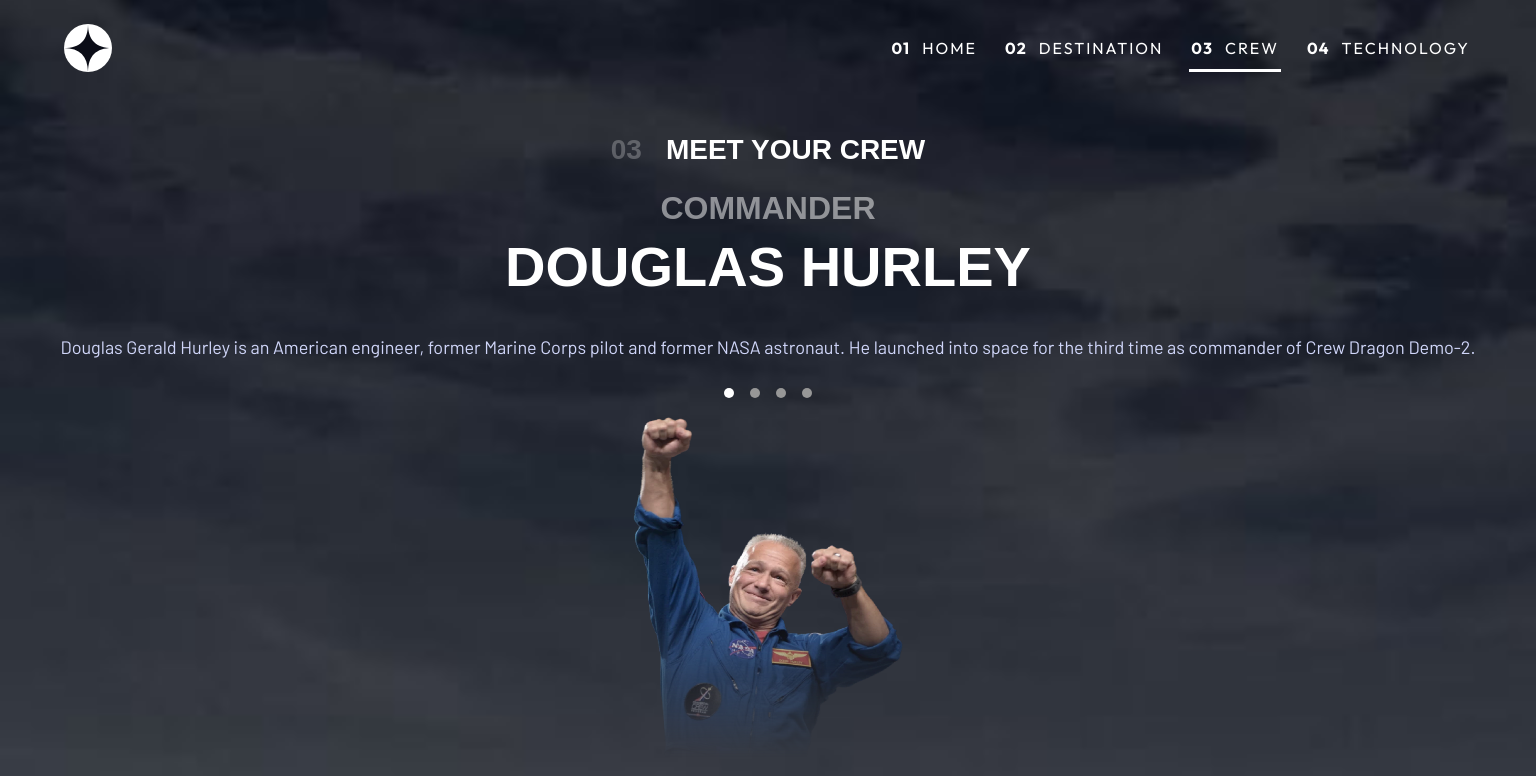
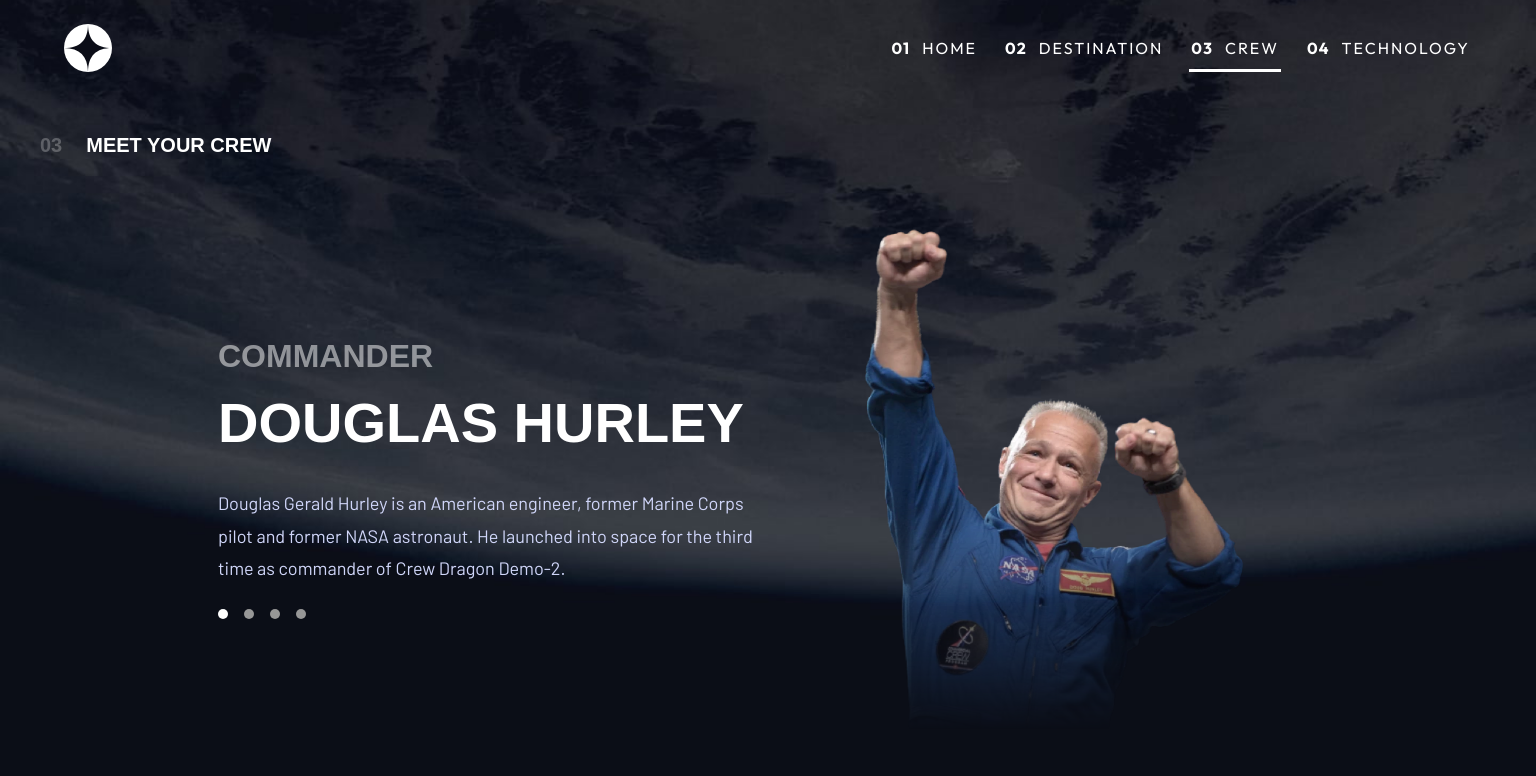
Before and after one commit to Blueberry44477/space-tourism-website, an Angular app: page /crew in a window 1536 px wide. Shown: the top 776 px of the page. Built offline with nearby package versions, Linux system fonts and the light colour scheme; a web font is replaced by a local one.

Commit message:
feat (crew): add tablet and desktop styles

```diff
--- a/src/app/pages/crew/components/crew-carousel/crew-carousel.component.css
+++ b/src/app/pages/crew/components/crew-carousel/crew-carousel.component.css
@@ -8,7 +8,6 @@
   display: flex;
   flex-direction: column;
   align-items: center;
-
   flex-grow: 1;
 
   text-align: center;
@@ -75,3 +74,35 @@
   height: 340px;
   mask-image: linear-gradient(to bottom, black 50%, transparent 100%);
 }
+
+@media (min-width: 768px) {
+  .carousel__primary-info {
+    gap: 16px;
+  }
+
+  .carousel__member-image {
+    width: 380px;
+    height: 500px;
+  }
+}
+
+@media (min-width: 1440px) {
+  .carousel {
+    margin: 0 auto;
+    width: 100%;
+    max-width: 1100px;
+    flex-direction: row;
+    justify-content: space-between;
+    gap: 32px;
+  }
+
+  .carousel__crew-details {
+    max-width: 539px;
+    text-align: left;
+    flex-grow: 1;
+  }
+
+  .carousel__dots-navigation {
+    margin: 0;
+  }
+}
--- a/src/app/pages/crew/crew.component.css
+++ b/src/app/pages/crew/crew.component.css
@@ -24,3 +24,20 @@
   margin-right: 24px;
   opacity: 25%;
 }
+
+@media (min-width: 768px) {
+  .crew {
+    background: url("/pages/crew/background-crew-tablet.jpg") center/cover no-repeat;
+  }
+
+  .crew__title {
+    font-size: 20px;
+    text-align: left;
+  }
+}
+
+@media (min-width: 1440px) {
+  .crew {
+    background: url("/pages/crew/background-crew-desktop.jpg") center/cover no-repeat;
+  }
+}
--- a/src/app/pages/destination/destination.component.css
+++ b/src/app/pages/destination/destination.component.css
@@ -31,14 +31,11 @@
 
   .destination__title {
     font-size: 20px;
+    text-align: left;
   }
 
   .destination__content {
     padding-top: 40px;
-  }
-
-  .destination__title {
-    text-align: left;
   }
 }
 
```
